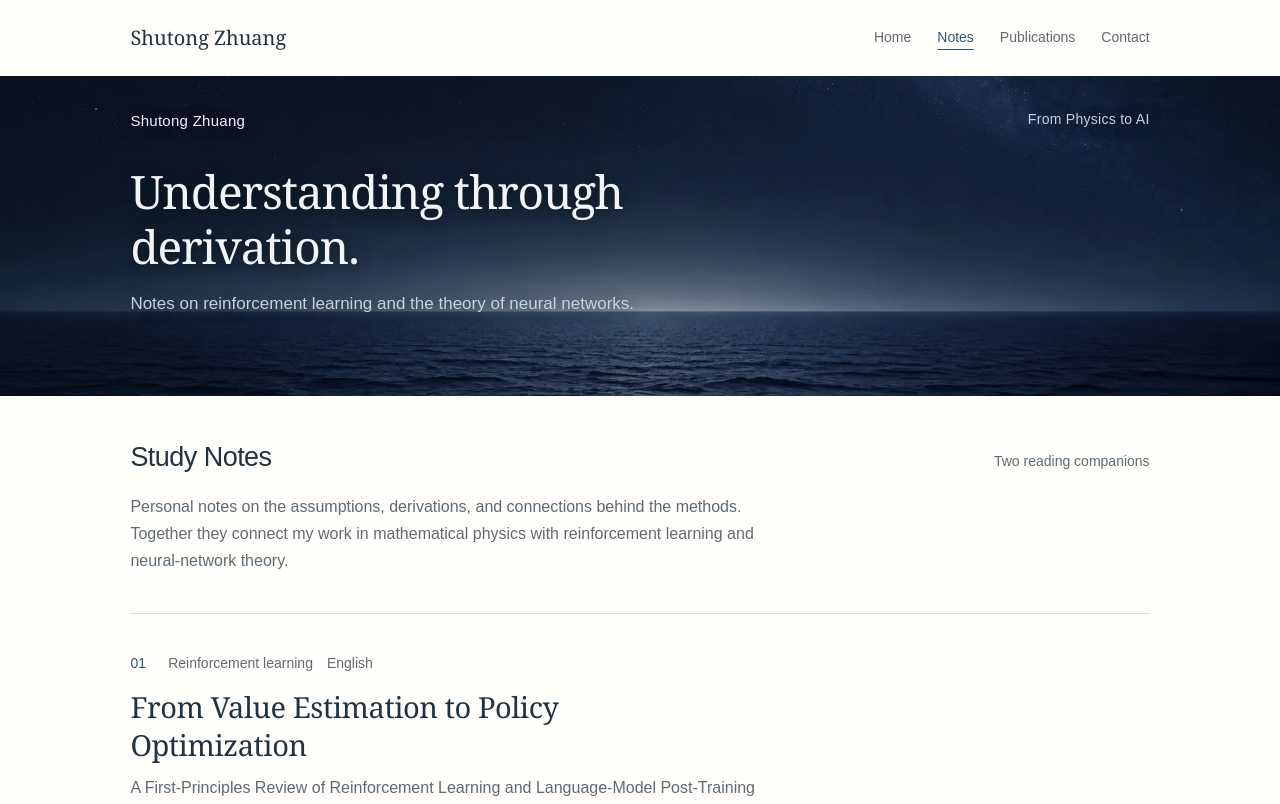
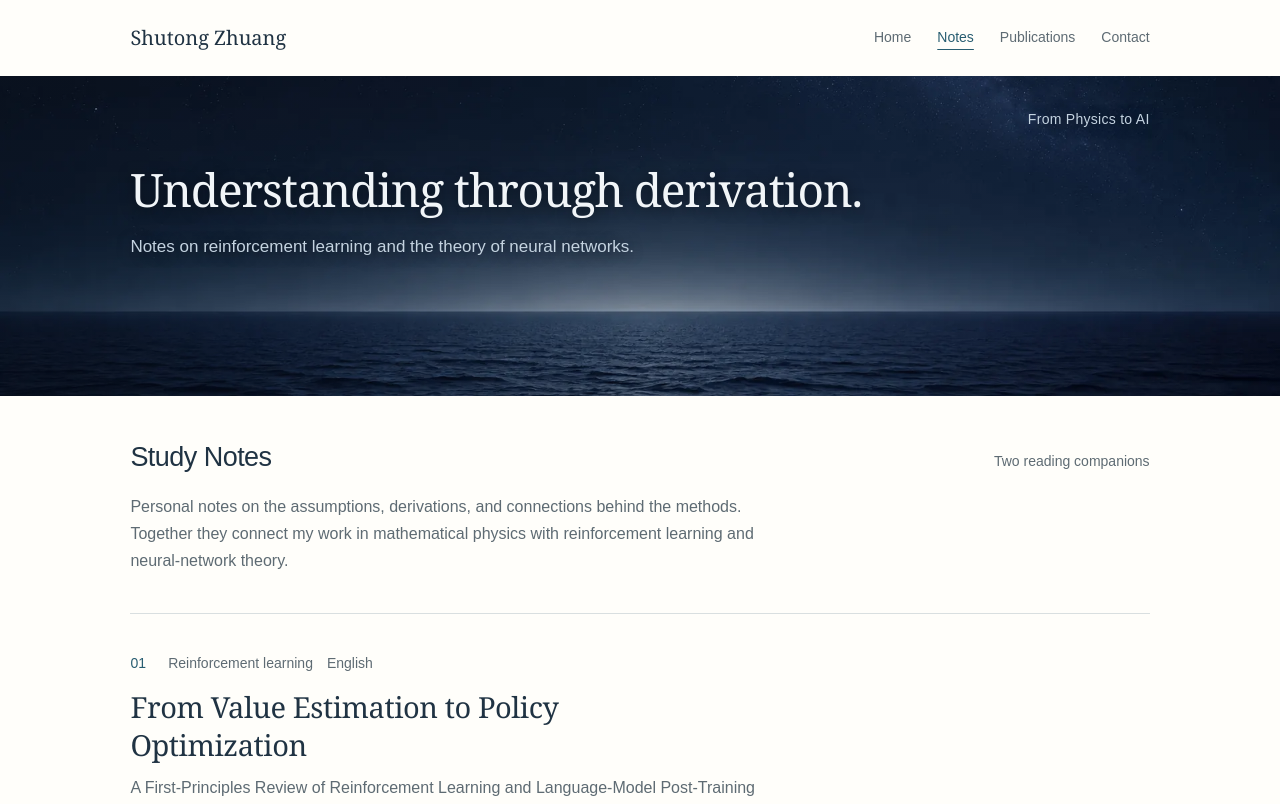
Before and after one commit to shutongzhuang/shutongzhuang.github.io, a plain HTML site: page notes.html in a window 1280 px wide. Shown: the top 804 px of the page. Drawn offline with Linux system fonts and the light colour scheme.

Commit message:
Remove repeated name and refine the Notes heading
Updated header class and modified heading text for clarity.

```diff
--- a/notes.html
+++ b/notes.html
@@ -34,14 +34,13 @@
 </li>
 </ul>
 </nav>
-<header class="hero">
+<header class="hero hero-notes">
 <img class="hero-scene" src="star-sea.webp" alt="" loading="eager" fetchpriority="high" decoding="async">
 <div class="frame">
 <div class="brand">
-<strong>Shutong Zhuang</strong>
 <span>From Physics to AI</span>
 </div>
-<h1>Understanding through derivation.</h1>
+<h1>Understanding <span>through derivation.</span></h1>
 <p>Notes on reinforcement learning and the theory of neural networks.</p>
 </div>
 </header>
```
